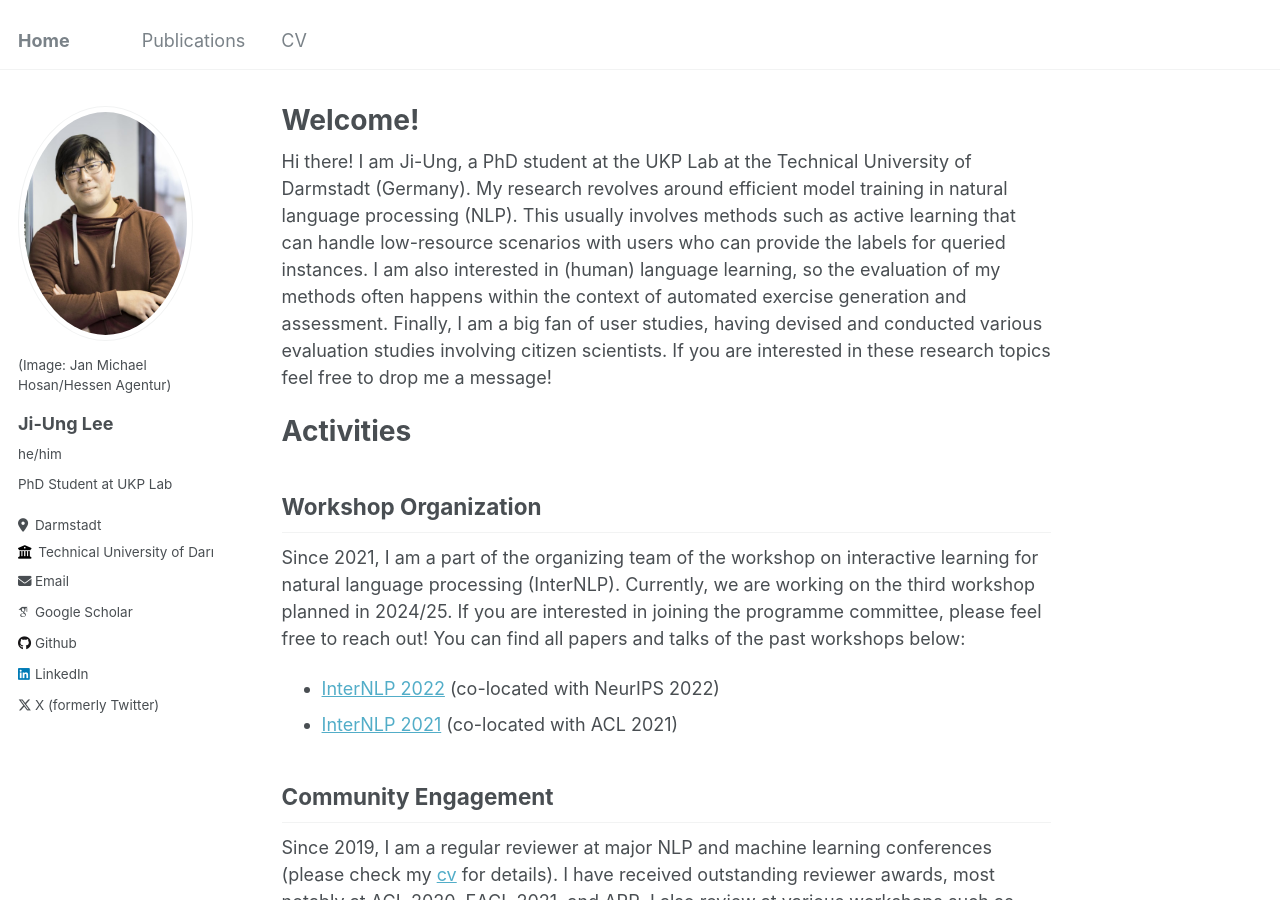
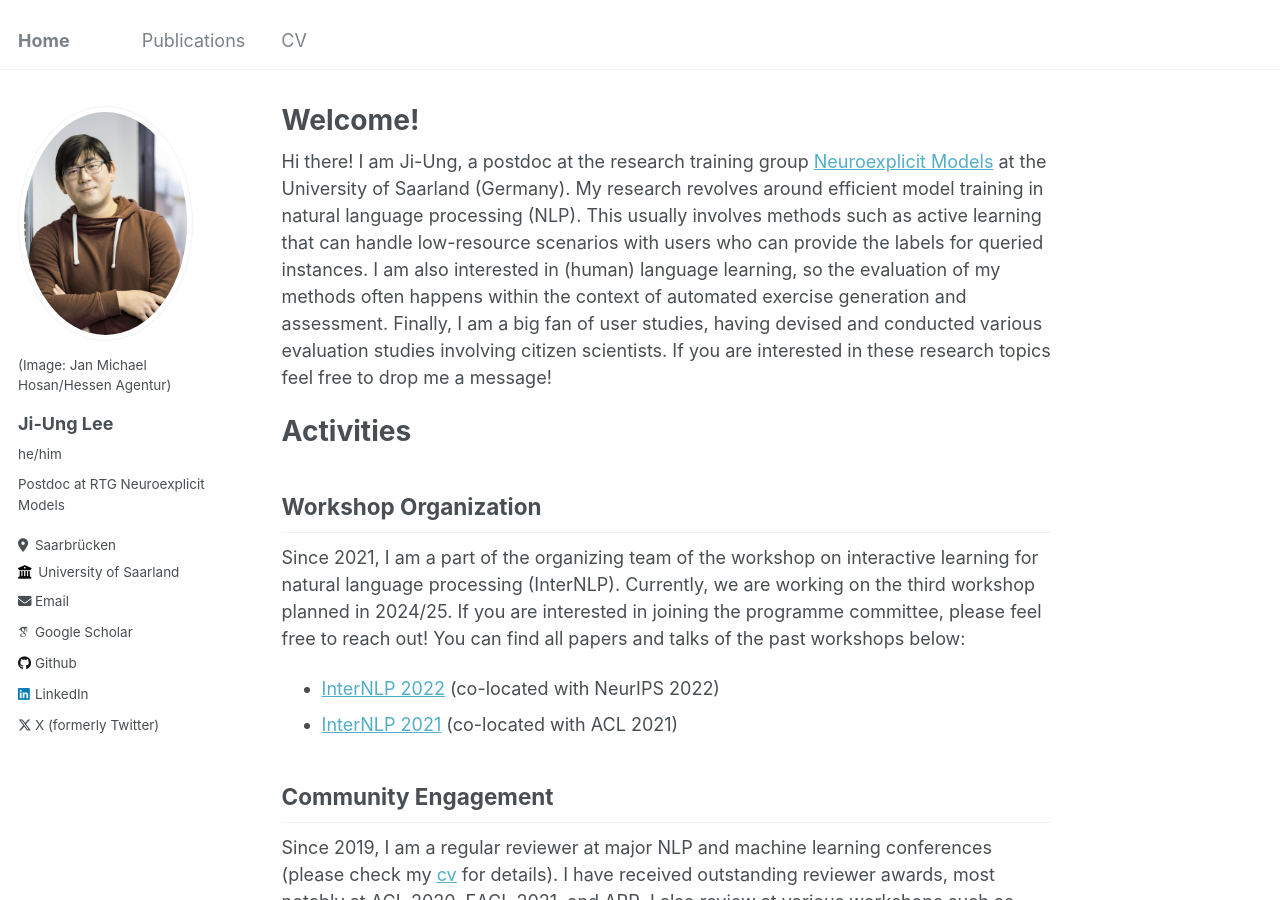
Before and after one commit to ji-ung-lee/ji-ung-lee.github.io, a Jekyll site: the page built from _pages/about.md, in a window 1280 px wide and 900 px high. Built offline with Jekyll 4.4.1, drawn with Linux system fonts in a browser that asks for light colours; some web fonts are replaced.

Commit message:
update affil

```diff
--- a/_config.yml
+++ b/_config.yml
@@ -24,9 +24,9 @@ author:
   avatar           : "selfie3.jpg"
   name             : "Ji-Ung Lee"
   pronouns         : "he/him"
-  bio              : "PhD Student at UKP Lab"
-  location         : "Darmstadt"
-  employer         : "Technical University of Darmstadt"
+  bio              : "Postdoc at RTG Neuroexplicit Models"
+  location         : "Saarbrücken"
+  employer         : "University of Saarland"
   uri              : # URL
   email            : "ji-ung.lee@tu-darmstadt.de"
 
--- a/_pages/about.md
+++ b/_pages/about.md
@@ -7,7 +7,7 @@ redirect_from:
   - /about.html
 ---
 
-Hi there! I am Ji-Ung, a PhD student at the UKP Lab at the Technical University of Darmstadt (Germany). My research revolves around efficient model training in natural language processing (NLP). This usually involves methods such as active learning that can handle low-resource scenarios with users who can provide the labels for queried instances. I am also interested in (human) language learning, so the evaluation of my methods often happens within the context of automated exercise generation and assessment. Finally, I am a big fan of user studies, having devised and conducted various evaluation studies involving citizen scientists. If you are interested in these research topics feel free to drop me a message!
+Hi there! I am Ji-Ung, a postdoc at the research training group [Neuroexplicit Models](https://www.neuroexplicit.org/) at the University of Saarland (Germany). My research revolves around efficient model training in natural language processing (NLP). This usually involves methods such as active learning that can handle low-resource scenarios with users who can provide the labels for queried instances. I am also interested in (human) language learning, so the evaluation of my methods often happens within the context of automated exercise generation and assessment. Finally, I am a big fan of user studies, having devised and conducted various evaluation studies involving citizen scientists. If you are interested in these research topics feel free to drop me a message!
 
 Activities
 ======
```
